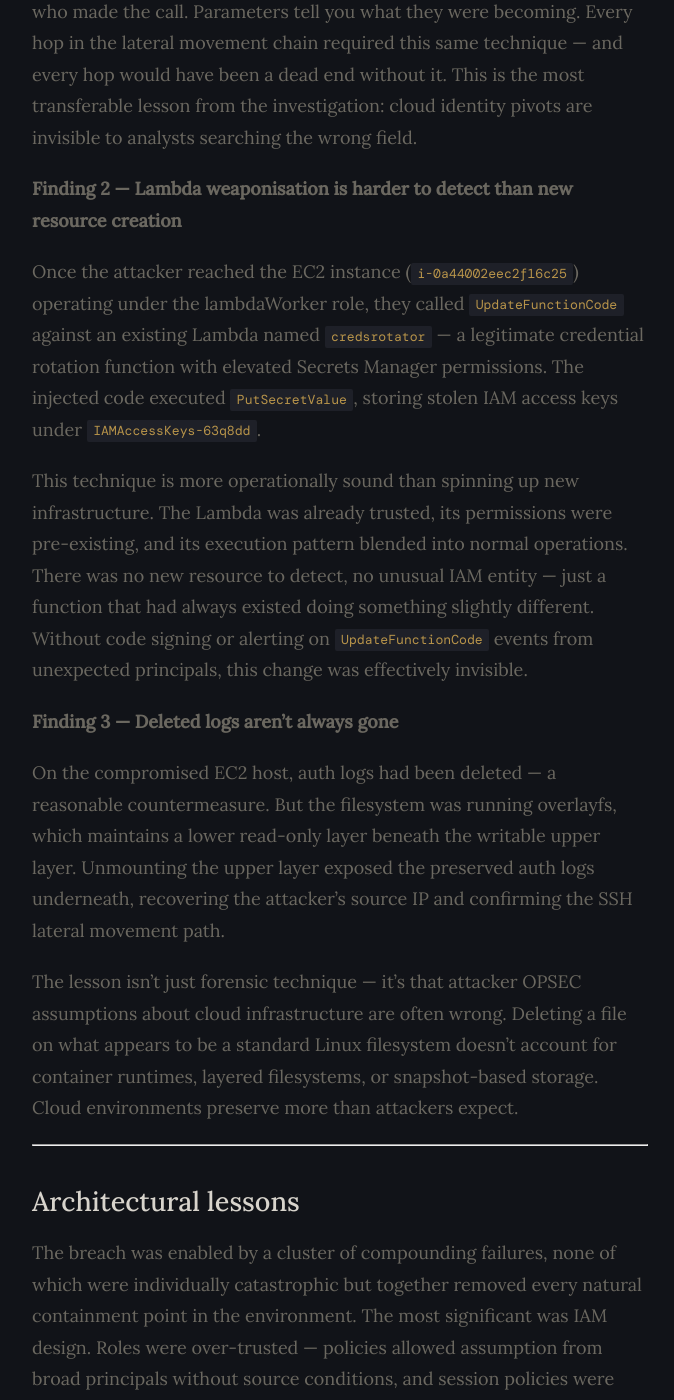
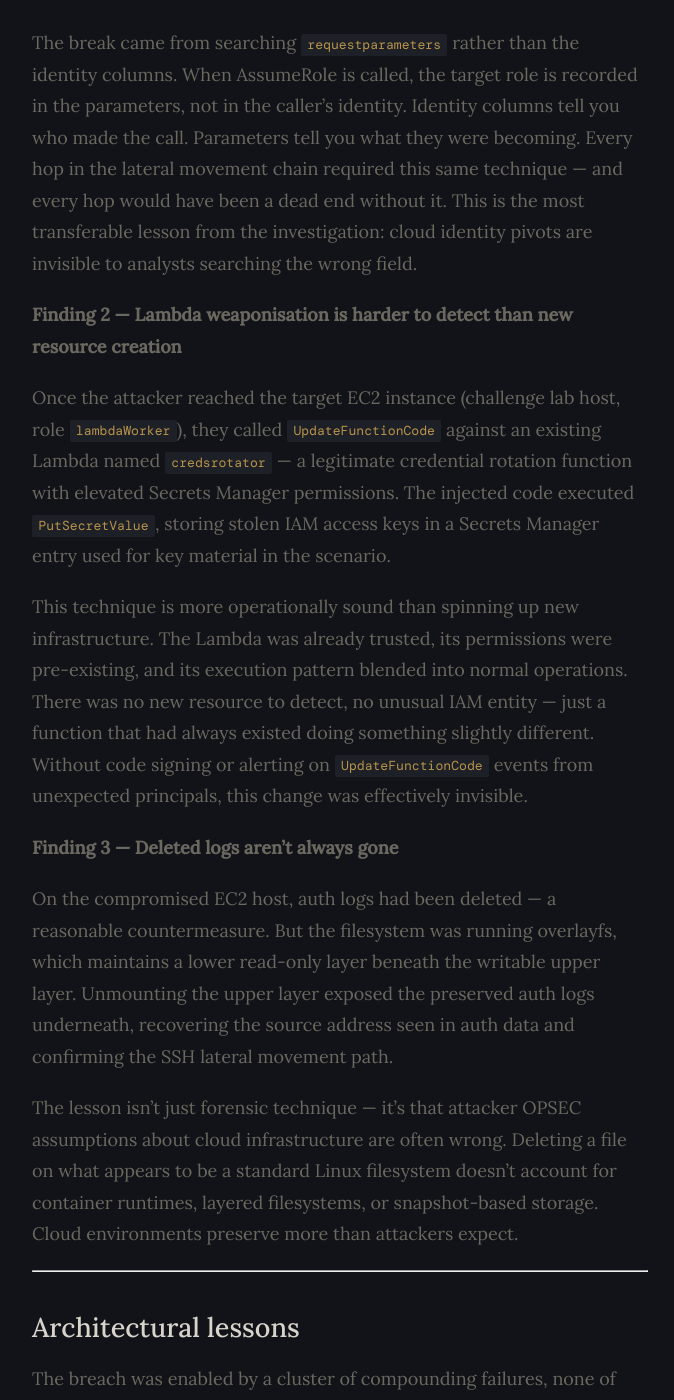
Before and after one commit to am-netizen/locus, a Jekyll site: the page built from _posts/2025-03-22-aws-cloud-incident-response-exfilcola.md, in a window 1280 px wide and 1400 px high, scrolled down 3772 px. Shown: the whole window, without its empty margins (300-974 px from the left). Built offline with Jekyll 4.4.1, drawn with Linux system fonts in a browser that asks for light colours; some web fonts are replaced; some of the changed text lies outside the part shown.

Commit message:
Public pass: remove placeholders, generalize lab identifiers, drop emoji
Made-with: Cursor

```diff
--- a/_posts/2025-03-22-aws-cloud-incident-response-exfilcola.md
+++ b/_posts/2025-03-22-aws-cloud-incident-response-exfilcola.md
@@ -27,7 +27,7 @@ The sections below map the full attack chain to MITRE ATT&CK, surface the detect
 
 ## ATT&CK coverage
 
-> 📎 [View full ATT&CK Navigator layer]({{ asset_base | append: '/attack-navigator/layer.json' | relative_url }})
+> [View full ATT&CK Navigator layer]({{ asset_base | append: '/attack-navigator/layer.json' | relative_url }})
 
 ![MITRE ATT&CK Heatmap]({{ asset_base | append: '/attack-navigator/heatmap.png' | relative_url }})
 
@@ -37,9 +37,9 @@ The defence evasion technique was particularly notable. Deleting auth logs from
 
 | Technique ID | Name | Phase | Evidence |
 |---|---|---|---|
-| [T1078.004](https://attack.mitre.org/techniques/T1078/004/) | Valid Accounts: Cloud Accounts | Initial Access | `[TO COMPLETE — initial IAM identity]` |
+| [T1078.004](https://attack.mitre.org/techniques/T1078/004/) | Valid Accounts: Cloud Accounts | Initial Access | Compromised IAM principal; initial access visible in CloudTrail `userIdentity` / session context |
 | [T1526](https://attack.mitre.org/techniques/T1526/) | Cloud Service Discovery | Discovery | ListBuckets, ListObjects reconnaissance |
-| [T1069.003](https://attack.mitre.org/techniques/T1069/003/) | Permission Groups Discovery: Cloud Groups | Discovery | `[TO COMPLETE]` |
+| [T1069.003](https://attack.mitre.org/techniques/T1069/003/) | Permission Groups Discovery: Cloud Groups | Discovery | IAM and permission-group style discovery via AWS APIs (CloudTrail) |
 | [T1548](https://attack.mitre.org/techniques/T1548/) | Abuse Elevation Control Mechanism | Privilege Escalation | AssumeRole chain across IAM identities |
 | [T1098.001](https://attack.mitre.org/techniques/T1098/001/) | Account Manipulation: Additional Cloud Credentials | Persistence | PutSecretValue — IAM keys stored in Secrets Manager |
 | [T1530](https://attack.mitre.org/techniques/T1530/) | Data from Cloud Storage Object | Exfiltration | GetObject — bulk read of recipe bucket |
@@ -59,13 +59,13 @@ The break came from searching `requestparameters` rather than the identity colum
 
 **Finding 2 — Lambda weaponisation is harder to detect than new resource creation**
 
-Once the attacker reached the EC2 instance (`i-0a44002eec2f16c25`) operating under the lambdaWorker role, they called `UpdateFunctionCode` against an existing Lambda named `credsrotator` — a legitimate credential rotation function with elevated Secrets Manager permissions. The injected code executed `PutSecretValue`, storing stolen IAM access keys under `IAMAccessKeys-63q8dd`.
+Once the attacker reached the target EC2 instance (challenge lab host, role `lambdaWorker`), they called `UpdateFunctionCode` against an existing Lambda named `credsrotator` — a legitimate credential rotation function with elevated Secrets Manager permissions. The injected code executed `PutSecretValue`, storing stolen IAM access keys in a Secrets Manager entry used for key material in the scenario.
 
 This technique is more operationally sound than spinning up new infrastructure. The Lambda was already trusted, its permissions were pre-existing, and its execution pattern blended into normal operations. There was no new resource to detect, no unusual IAM entity — just a function that had always existed doing something slightly different. Without code signing or alerting on `UpdateFunctionCode` events from unexpected principals, this change was effectively invisible.
 
 **Finding 3 — Deleted logs aren't always gone**
 
-On the compromised EC2 host, auth logs had been deleted — a reasonable countermeasure. But the filesystem was running overlayfs, which maintains a lower read-only layer beneath the writable upper layer. Unmounting the upper layer exposed the preserved auth logs underneath, recovering the attacker's source IP and confirming the SSH lateral movement path.
+On the compromised EC2 host, auth logs had been deleted — a reasonable countermeasure. But the filesystem was running overlayfs, which maintains a lower read-only layer beneath the writable upper layer. Unmounting the upper layer exposed the preserved auth logs underneath, recovering the source address seen in auth data and confirming the SSH lateral movement path.
 
 The lesson isn't just forensic technique — it's that attacker OPSEC assumptions about cloud infrastructure are often wrong. Deleting a file on what appears to be a standard Linux filesystem doesn't account for container runtimes, layered filesystems, or snapshot-based storage. Cloud environments preserve more than attackers expect.
 
```
